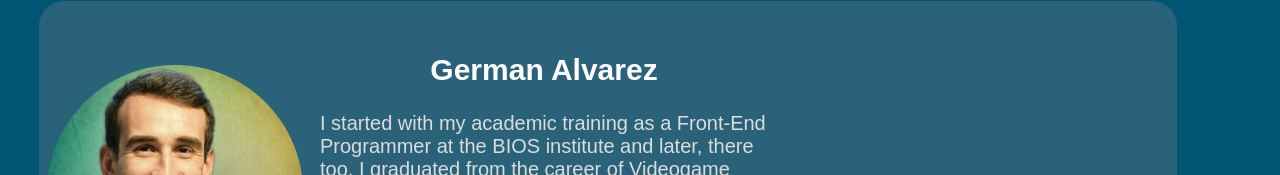
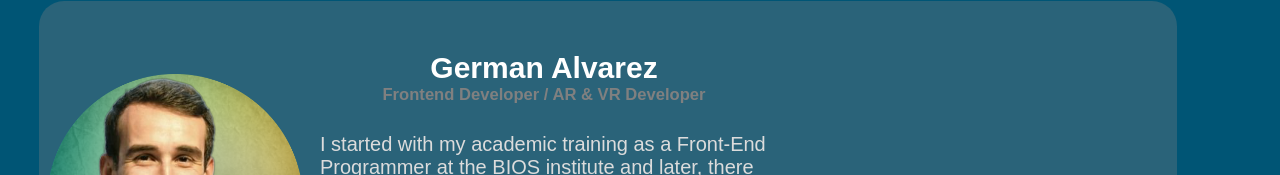
Before and after one commit to germanalvarez15/my-resume, a Svelte app: page / in a window 1280 px wide. Both pictures are taken after a click on the button "About me". Shown: the part 108-283 px from the top of the page. Built offline with nearby package versions, Linux system fonts and the light colour scheme.

Commit message:
fixed flutter image bug and added profile description

```diff
--- a/src/components/Intro.svelte
+++ b/src/components/Intro.svelte
@@ -13,6 +13,7 @@
     </div>
     <div class="description-container" >
         <h2 >German Alvarez</h2>
+        <h5>Frontend Developer / AR & VR Developer</h5>
         <p >
         I started with my academic training as a Front-End Programmer at the
         BIOS institute and later, there too, I graduated from the career of
@@ -50,7 +51,14 @@
     margin: 0;
   }
   h2{
+    margin-bottom: 0;
+  }
+  h2, h5{
     text-align: center;
+  }
+  h5{
+    margin-top: 0;
+    color: gray;
   }
   img {
     width: 100%;
--- a/src/components/Stack.svelte
+++ b/src/components/Stack.svelte
@@ -156,7 +156,7 @@
           <img
           alt="Flutter"
 
-          src="https://cdn.icon-icons.com/icons2/2107/PNG/512/file_type_flutter_icon_130599.png"/>
+          src="/assets/stacks/flutter.png"/>
           <div class="rate">
             <label for="star5" title="text">5 stars</label>
             <label for="star4" title="text" class="">4 stars</label>
```
Also changed, not shown: public/assets/stacks/flutter.png (added).
